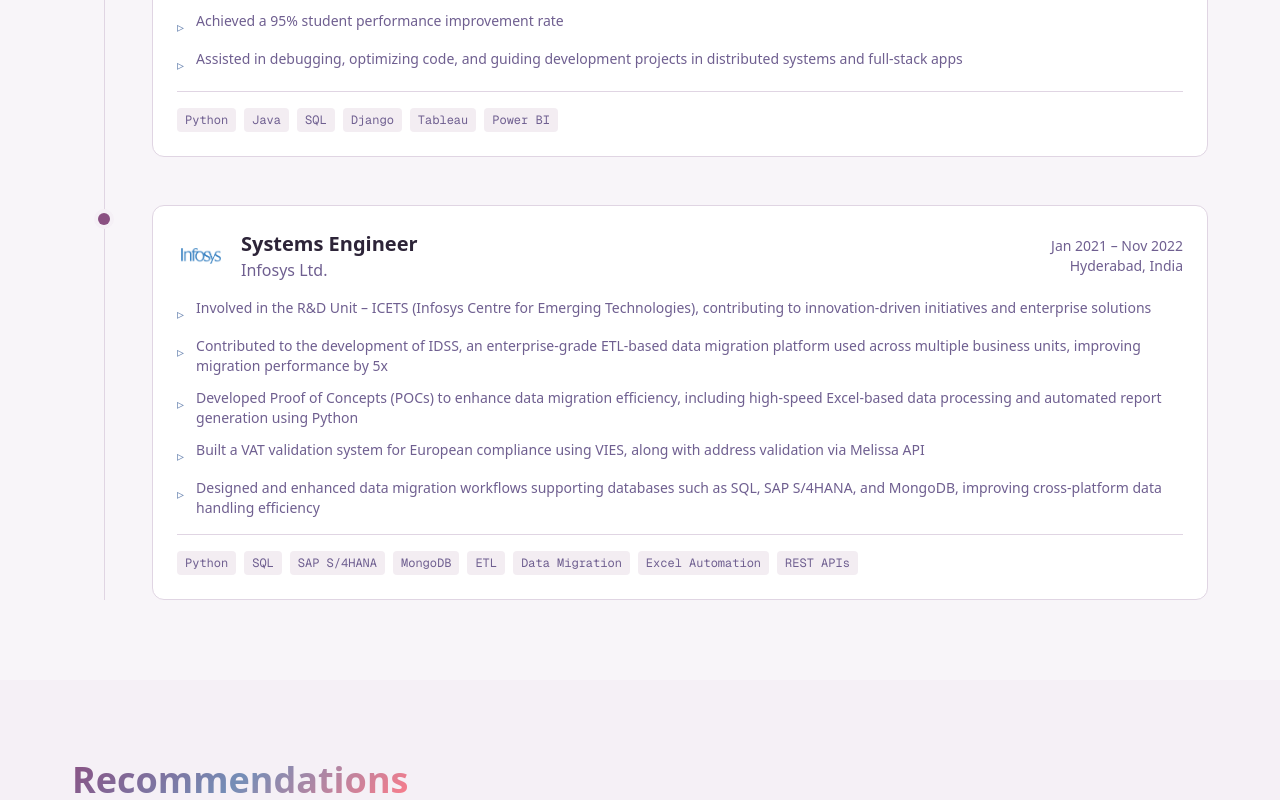
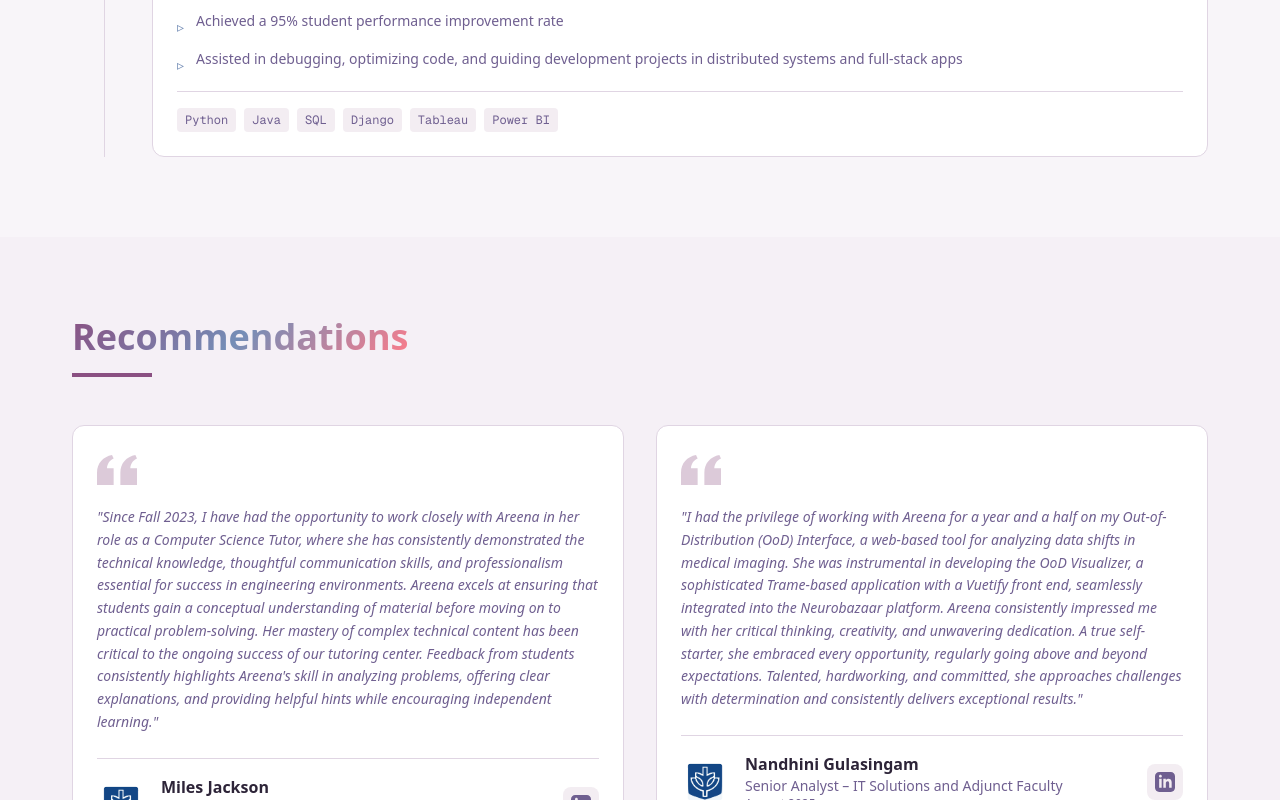
Before and after one commit to AreenaMahek/AreenaMahek, a Next.js app: page / in a window 1280 px wide. Shown: the part 3995-4795 px from the top of the page. Built offline with nearby package versions, Linux system fonts and the light colour scheme.

Commit message:
Remove Systems Engineer role from Experience component
Removed Systems Engineer position details from the experience section.

```diff
--- a/src/components/Experience.tsx
+++ b/src/components/Experience.tsx
@@ -51,22 +51,7 @@ const experiences = [
       "Assisted in debugging, optimizing code, and guiding development projects in distributed systems and full-stack apps",
     ],
     tags: ["Python", "Java", "SQL", "Django", "Tableau", "Power BI"],
-  },
-  {
-    title: "Systems Engineer",
-    company: "Infosys Ltd.",
-    logo: "/infosys.png",
-    location: "Hyderabad, India",
-    period: "Jan 2021 – Nov 2022",
-    highlights: [
-      "Involved in the R&D Unit – ICETS (Infosys Centre for Emerging Technologies), contributing to innovation-driven initiatives and enterprise solutions",
-      "Contributed to the development of IDSS, an enterprise-grade ETL-based data migration platform used across multiple business units, improving migration performance by 5x",
-      "Developed Proof of Concepts (POCs) to enhance data migration efficiency, including high-speed Excel-based data processing and automated report generation using Python",
-      "Built a VAT validation system for European compliance using VIES, along with address validation via Melissa API",
-      "Designed and enhanced data migration workflows supporting databases such as SQL, SAP S/4HANA, and MongoDB, improving cross-platform data handling efficiency",
-    ],
-    tags: ["Python", "SQL", "SAP S/4HANA", "MongoDB", "ETL", "Data Migration", "Excel Automation", "REST APIs"],
-  },
+  }
 ];
 
 export default function Experience() {
```
